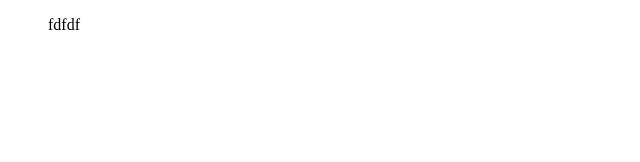
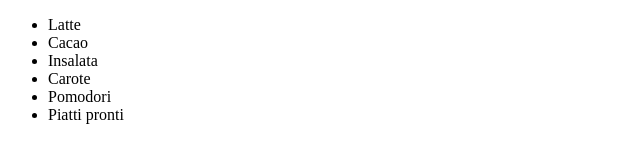
Before and after one commit to gianlucafalaschi/js-lista-spesa, a plain HTML site: page for-cicle/index.html in a window 1280 px wide. Shown: the whole page, without its empty margins (0-640 px from the left). Drawn offline with Linux system fonts and the light colour scheme.

Commit message:
feat: inner.HTML

```diff
--- a/for-cicle/index.html
+++ b/for-cicle/index.html
@@ -7,7 +7,7 @@
 </head>
 <body>
     <ul class="list">
-        fdfdf
+
     </ul>
 
     <script type="text/javascript" src="js/script.js"></script>
--- a/for-cicle/js/script.js
+++ b/for-cicle/js/script.js
@@ -17,7 +17,12 @@ const list = [
 
 // selezionare elemento lista ul in html
 let ulList = document.querySelector('ul.list');
-console.log(ulList);
+//console.log(ulList);
 // CON CICLO FOR
 // per ogni elemento dell'array
-    //stampare in html l'elemento
+for( let i = 0; i < list.length; i++) {
+    let thisElement = list[i];
+    //console.log(thisElement);
+     //stampare in html l'elemento
+     ulList.innerHTML += `<li>${thisElement}</li>`
+}
```
